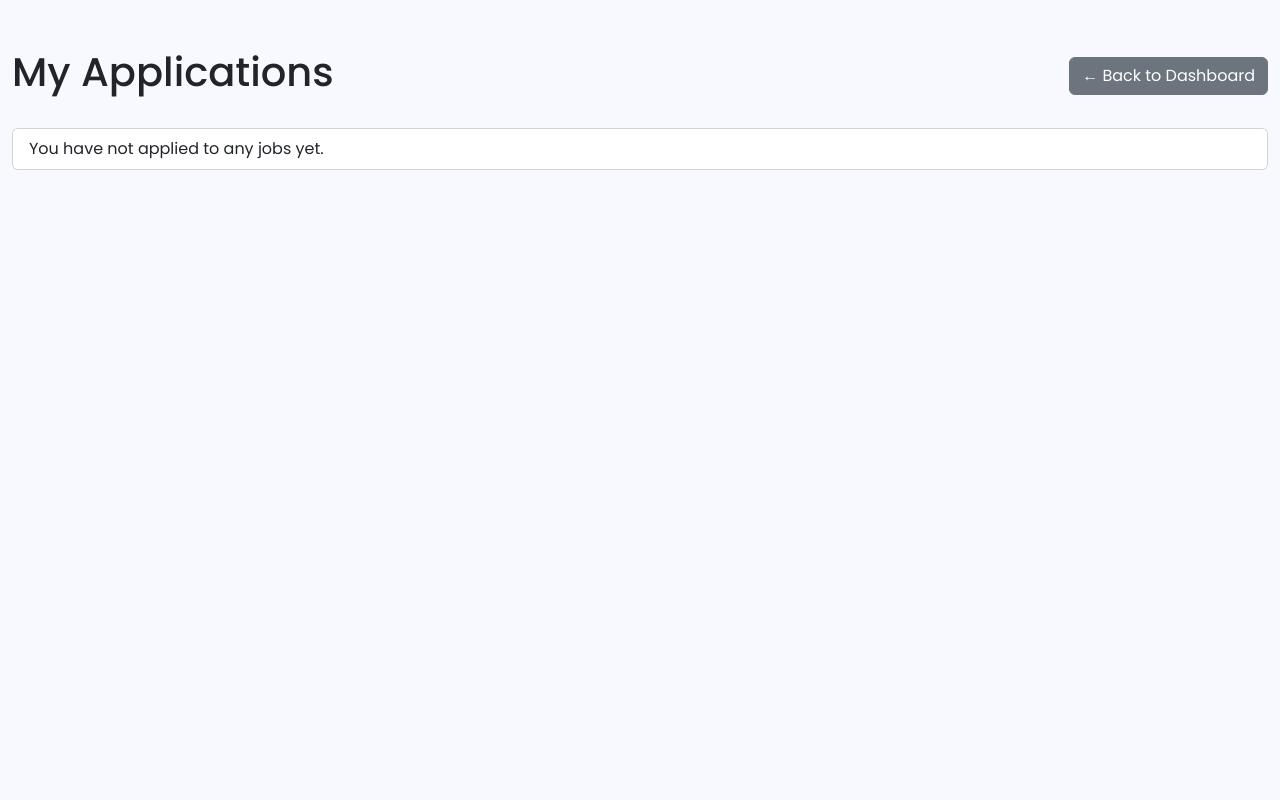
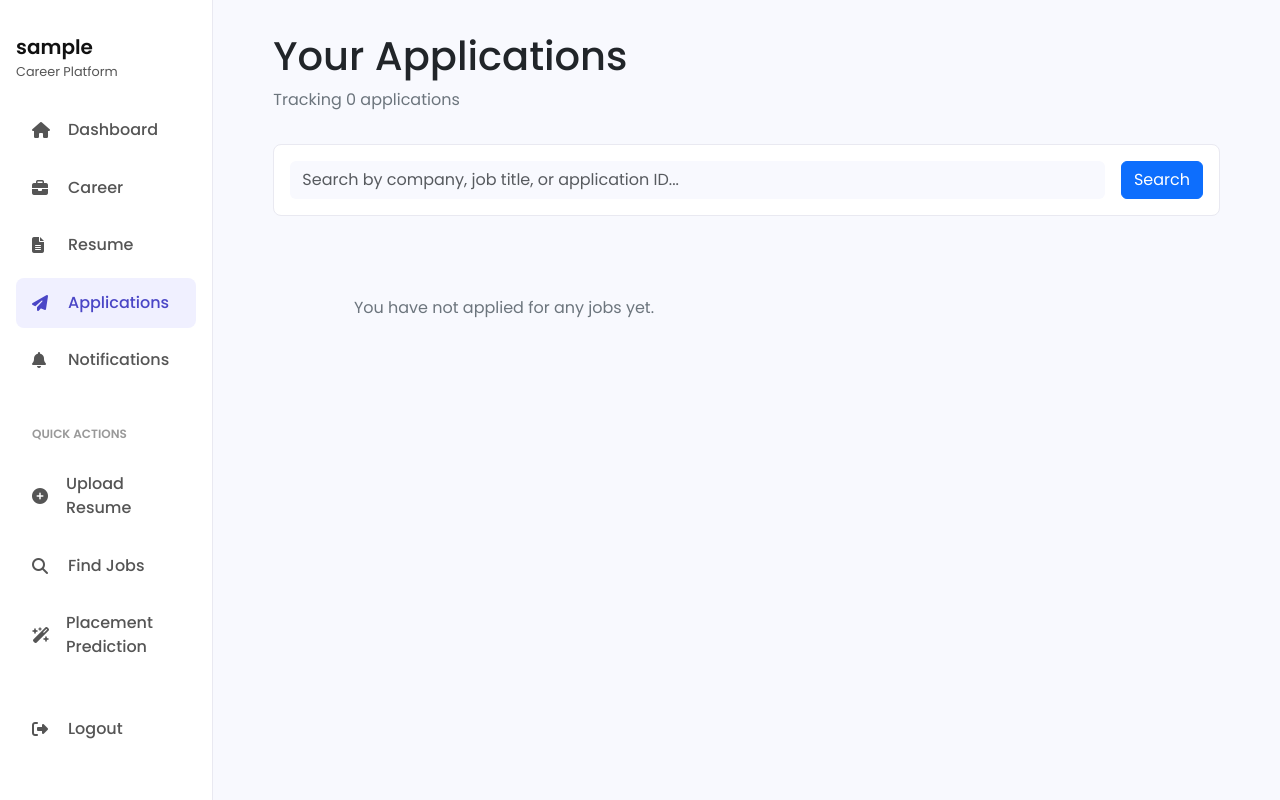
Before and after one commit to rinsham10/CampusConnect, a Django app: page /accounts/my-applications/ in a window 1280 px wide. Run offline with Django 5.2, Linux system fonts and the light colour scheme; the visitor is signed in with stand-in values (Sample User, id 1).

Commit message:
applications done

```diff
--- /dev/null
+++ b/users/static/users/css/applications.css
@@ -0,0 +1,96 @@
+/* users/static/users/css/applications.css */
+.application-grid {
+    display: grid;
+    grid-template-columns: repeat(auto-fill, minmax(320px, 1fr));
+    gap: 1.5rem;
+}
+
+.application-card {
+    background-color: #fff;
+    border: 1px solid #e9e9f1;
+    border-radius: 1rem;
+    padding: 1.5rem;
+    display: flex;
+    flex-direction: column;
+}
+
+.app-card-header {
+    display: flex;
+    align-items: center;
+    gap: 0.75rem;
+    margin-bottom: 1.5rem;
+}
+
+.app-card-logo {
+    width: 48px;
+    height: 48px;
+    border-radius: 0.5rem;
+    background-color: #f0f0ff;
+    color: #4A46C6;
+    display: flex;
+    align-items: center;
+    justify-content: center;
+    font-size: 1.5rem;
+    font-weight: 600;
+}
+
+.app-company-name {
+    font-weight: 600;
+    color: #111;
+    line-height: 1.2;
+}
+
+.app-company-tagline {
+    font-size: 0.85rem;
+    color: #888;
+}
+
+.app-card-body h5 {
+    font-size: 1.1rem;
+    font-weight: 600;
+    color: #111;
+    margin-bottom: 1rem;
+}
+
+.app-card-details {
+    list-style: none;
+    padding-left: 0;
+    margin-bottom: 1.5rem;
+    color: #555;
+    font-size: 0.9rem;
+}
+
+.app-card-details li {
+    margin-bottom: 0.75rem;
+    display: flex;
+    align-items: center;
+}
+
+.app-card-details li i {
+    width: 20px;
+    color: #888;
+    margin-right: 0.5rem;
+}
+
+.app-card-details li a {
+    text-decoration: none;
+    color: #4A46C6;
+    font-weight: 500;
+}
+.app-card-details li a:hover {
+    text-decoration: underline;
+}
+
+.app-card-footer {
+    margin-top: auto;
+}
+.app-card-footer .btn {
+    width: 100%;
+    padding: 0.75rem;
+    background-color: #111;
+    border-color: #111;
+    font-weight: 500;
+}
+.app-card-footer .btn:hover {
+    background-color: #333;
+}
--- a/users/templates/users/base.html
+++ b/users/templates/users/base.html
@@ -16,6 +16,7 @@
     <link rel="stylesheet" type="text/css" href="{% static 'users/css/dashboard.css' %}">
     <link rel="stylesheet" type="text/css" href="{% static 'users/css/career.css' %}">
     <link rel="stylesheet" type="text/css" href="{% static 'users/css/job_detail.css' %}">
+    <link rel="stylesheet" type="text/css" href="{% static 'users/css/applications.css' %}">
 
     <style>
         body { font-family: 'Poppins', sans-serif; background-color: #f8f9fe; }
--- a/users/templates/users/my_applications.html
+++ b/users/templates/users/my_applications.html
@@ -1,30 +1,63 @@
 <!-- users/templates/users/my_applications.html -->
-{% extends "users/base.html" %}
+{% extends "users/career_base.html" %}
 
-{% block content %}
-<div class="container py-5">
-    <div class="d-flex justify-content-between align-items-center mb-4">
-        <h1>My Applications</h1>
-        <a href="{% url 'dashboard' %}" class="btn btn-secondary">← Back to Dashboard</a>
+{% block career_content %}
+<div class="career-main-content">
+    <div class="header">
+        <h1>Your Applications</h1>
+        <p class="text-secondary">Tracking {{ total_applications }} application{{ total_applications|pluralize }}</p>
     </div>
 
-    <div class="card">
-        <ul class="list-group list-group-flush">
+    <!-- Search Bar Form -->
+    <form method="GET" action="{% url 'my-applications' %}">
+        <div class="filter-bar">
+            <input type="text" class="form-control" name="q" placeholder="Search by company, job title, or application ID..." value="{{ search_query }}">
+            <button type="submit" class="btn btn-primary">Search</button>
+        </div>
+    </form>
+
+    <!-- Application Grid -->
+    <div class="application-grid">
         {% for app in applications %}
-                <li class="list-group-item d-flex justify-content-between align-items-center">
+        <div class="application-card">
+            <div class="app-card-header">
+                <div class="app-card-logo">{{ app.job.company|first }}</div>
                 <div>
+                    <div class="app-company-name">{{ app.job.company }}</div>
+                    <div class="app-company-tagline">Company</div>
+                </div>
+            </div>
+            <div class="app-card-body">
                 <h5>{{ app.job.title }}</h5>
-                        <p class="mb-1 text-secondary">{{ app.job.company }}</p>
-                        <small>Applied on: {{ app.applied_date|date:"F d, Y" }}</small>
+                <ul class="app-card-details">
+                    <li><i class="fas fa-user-check"></i>{{ app.status }}</li>
+                    <li><i class="far fa-calendar-alt"></i>Applied {{ app.applied_date|date:"M j, Y" }}</li>
+                    <li><i class="fas fa-id-card"></i>ID: {{ app.id }}</li>
+                    <li>
+                        {% if app.resume %}
+                            <i class="far fa-file-alt"></i>
+                            <a href="{{ app.resume.file.url }}" target="_blank">View Resume <i class="fas fa-external-link-alt fa-xs"></i></a>
+                        {% else %}
+                             <i class="far fa-file-alt"></i>No Resume Attached
+                        {% endif %}
+                    </li>
+                </ul>
             </div>
-                    <div>
-                        <span class="badge bg-primary rounded-pill p-2">{{ app.status }}</span>
+            <div class="app-card-footer">
+                <a href="{% url 'job-detail' app.job.id %}" class="btn btn-dark">View Job Details <i class="fas fa-arrow-right fa-xs"></i></a>
             </div>
-                </li>
+        </div>
         {% empty %}
-                <li class="list-group-item">You have not applied to any jobs yet.</li>
+            <div class="col-12 w-100">
+                <p class="text-center text-secondary mt-5">
+                    {% if search_query %}
+                        No applications found matching your search.
+                    {% else %}
+                        You have not applied for any jobs yet.
+                    {% endif %}
+                </p>
+            </div>
         {% endfor %}
-        </ul>
     </div>
 </div>
 {% endblock %}
--- a/users/views.py
+++ b/users/views.py
@@ -1,5 +1,6 @@
 # users/views.py
 
+from django.db.models import Q
 from django.shortcuts import render, redirect
 from django.contrib.auth import authenticate, login, logout
 from django.contrib import messages
@@ -10,7 +11,6 @@ from django.utils import timezone
 from datetime import timedelta
 from django.shortcuts import render, redirect, get_object_or_404
 from django.contrib import messages
-from django.db.models import Q
 
 def register_view(request):
     if request.method == 'POST':
@@ -162,11 +162,27 @@ def job_detail_view(request, job_id):
     return render(request, 'users/job_detail.html', context)
 
 
+# users/views.py
+
 @login_required
 def my_applications_view(request):
-    applications = StudentApplication.objects.filter(student=request.user).order_by('-applied_date')
+    """This view lists all applications for the current student and handles search."""
+    queryset = StudentApplication.objects.filter(student=request.user).order_by('-applied_date')
+    search_query = request.GET.get('q', '')
+
+    if search_query:
+        # THE FIX IS HERE: We now search by the simple, built-in 'id' field
+        queryset = queryset.filter(
+            Q(job__title__icontains=search_query) |
+            Q(job__company__icontains=search_query) |
+            Q(id__icontains=search_query)
+        )
+
+    total_applications = queryset.count()
     context = {
-        'applications': applications
+        'applications': queryset,
+        'total_applications': total_applications,
+        'search_query': search_query,
     }
     return render(request, 'users/my_applications.html', context)
 
```
Lines whose indentation alone changed are shown as unchanged.
